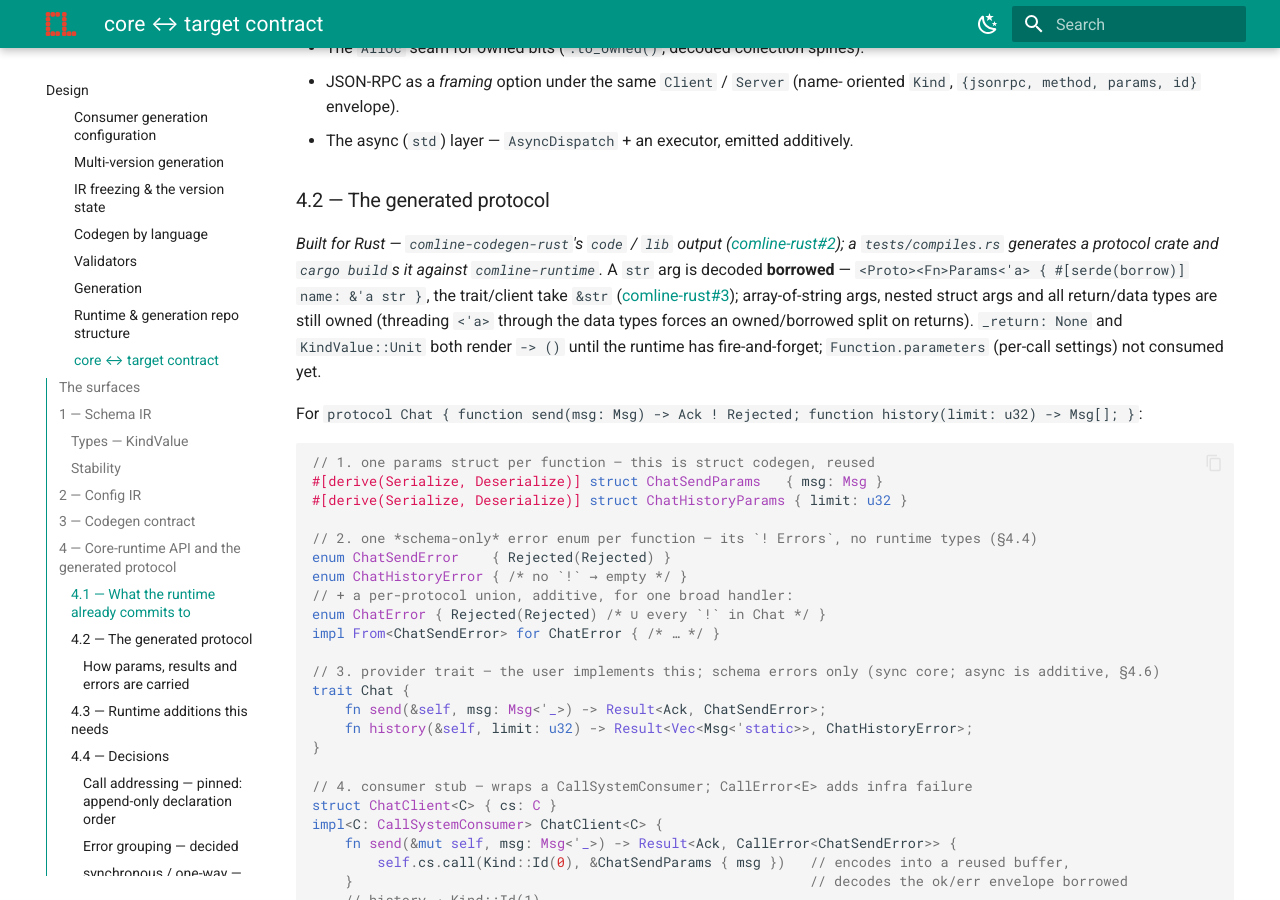
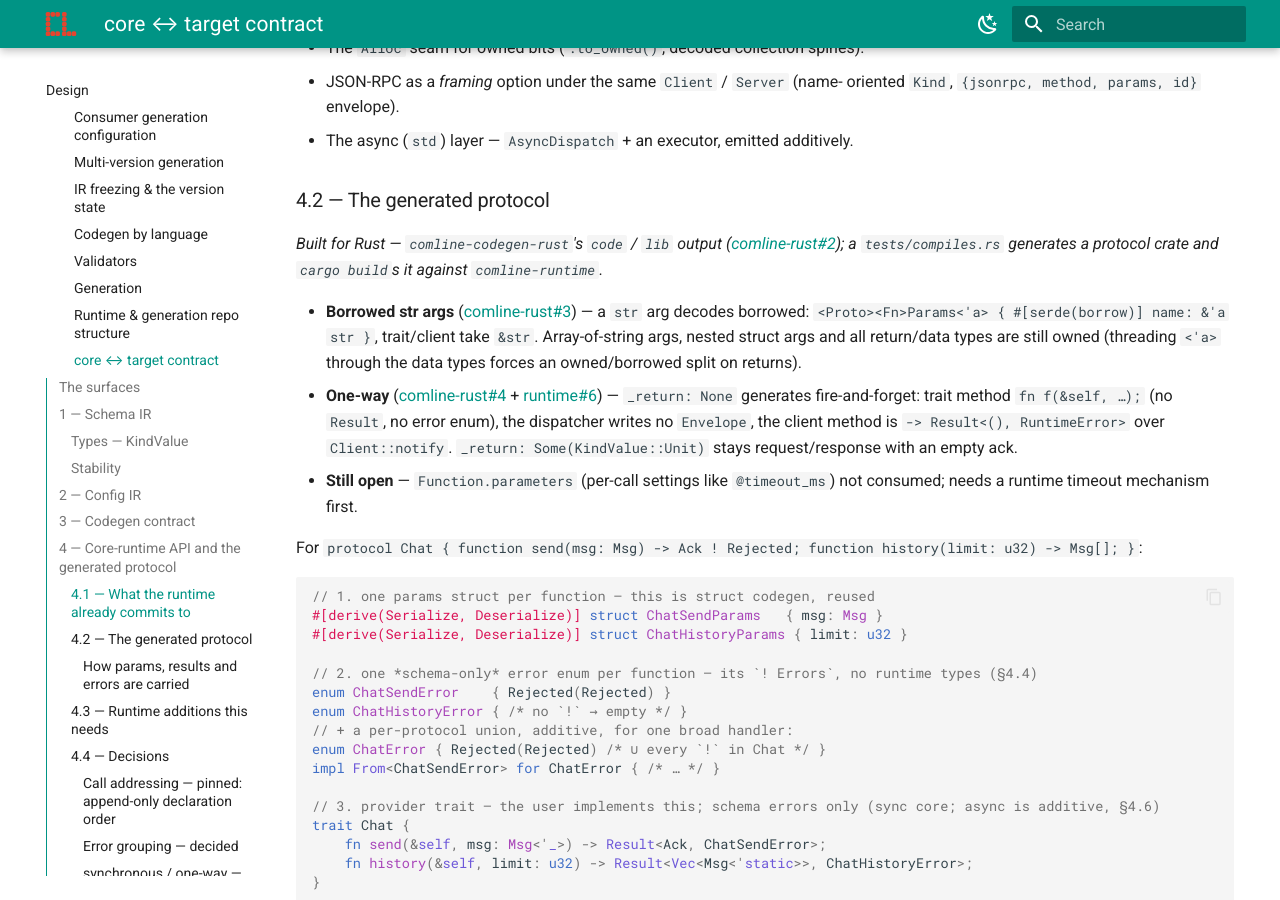
Before and after one commit to ComlineProject/docs, an MkDocs documentation site: the page built from docs/docs/design/core-target-contract.md, in a window 1280 px wide and 900 px high, scrolled down 4191 px. Built offline with MkDocs 1.6.1 and Material for MkDocs 9.7.7, drawn with Linux system fonts in a browser that asks for light colours; the version menu is left out.

Commit message:
docs(design): §4.2 — one-way codegen built (comline-rust#4 + runtime#6)

```diff
--- a/docs/docs/design/core-target-contract.md
+++ b/docs/docs/design/core-target-contract.md
@@ -199,7 +199,11 @@ Still open, to fix as part of this design (7f+):
 
 ### 4.2 — The generated protocol
 
-*Built for Rust — `comline-codegen-rust`'s `code` / `lib` output ([comline-rust#2](https://github.com/ComlineProject/comline-rust/pull/2)); a `tests/compiles.rs` generates a protocol crate and `cargo build`s it against `comline-runtime`.* A `str` arg is decoded **borrowed** — `<Proto><Fn>Params<'a> { #[serde(borrow)] name: &'a str }`, the trait/client take `&str` ([comline-rust#3](https://github.com/ComlineProject/comline-rust/pull/3)); array-of-string args, nested struct args and all return/data types are still owned (threading `<'a>` through the data types forces an owned/borrowed split on returns). `_return: None` and `KindValue::Unit` both render `-> ()` until the runtime has fire-and-forget; `Function.parameters` (per-call settings) not consumed yet.
+*Built for Rust — `comline-codegen-rust`'s `code` / `lib` output ([comline-rust#2](https://github.com/ComlineProject/comline-rust/pull/2)); a `tests/compiles.rs` generates a protocol crate and `cargo build`s it against `comline-runtime`.*
+
+- **Borrowed str args** ([comline-rust#3](https://github.com/ComlineProject/comline-rust/pull/3)) — a `str` arg decodes borrowed: `<Proto><Fn>Params<'a> { #[serde(borrow)] name: &'a str }`, trait/client take `&str`. Array-of-string args, nested struct args and all return/data types are still owned (threading `<'a>` through the data types forces an owned/borrowed split on returns).
+- **One-way** ([comline-rust#4](https://github.com/ComlineProject/comline-rust/pull/4) + [runtime#6](https://github.com/ComlineProject/runtime/pull/6)) — `_return: None` generates fire-and-forget: trait method `fn f(&self, …);` (no `Result`, no error enum), the dispatcher writes no `Envelope`, the client method is `-> Result<(), RuntimeError>` over `Client::notify`. `_return: Some(KindValue::Unit)` stays request/response with an empty ack.
+- **Still open** — `Function.parameters` (per-call settings like `@timeout_ms`) not consumed; needs a runtime timeout mechanism first.
 
 For `protocol Chat { function send(msg: Msg) -> Ack ! Rejected; function history(limit: u32) -> Msg[]; }`:
 
```
